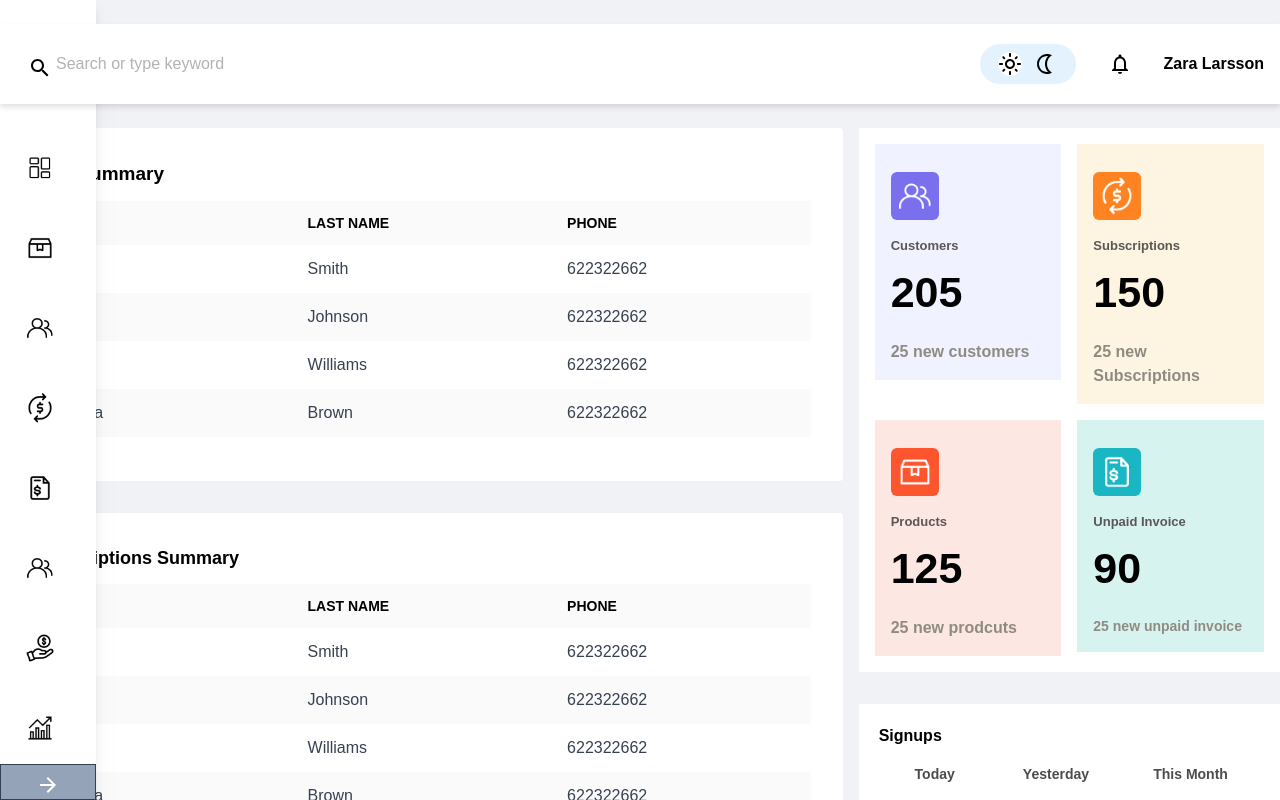
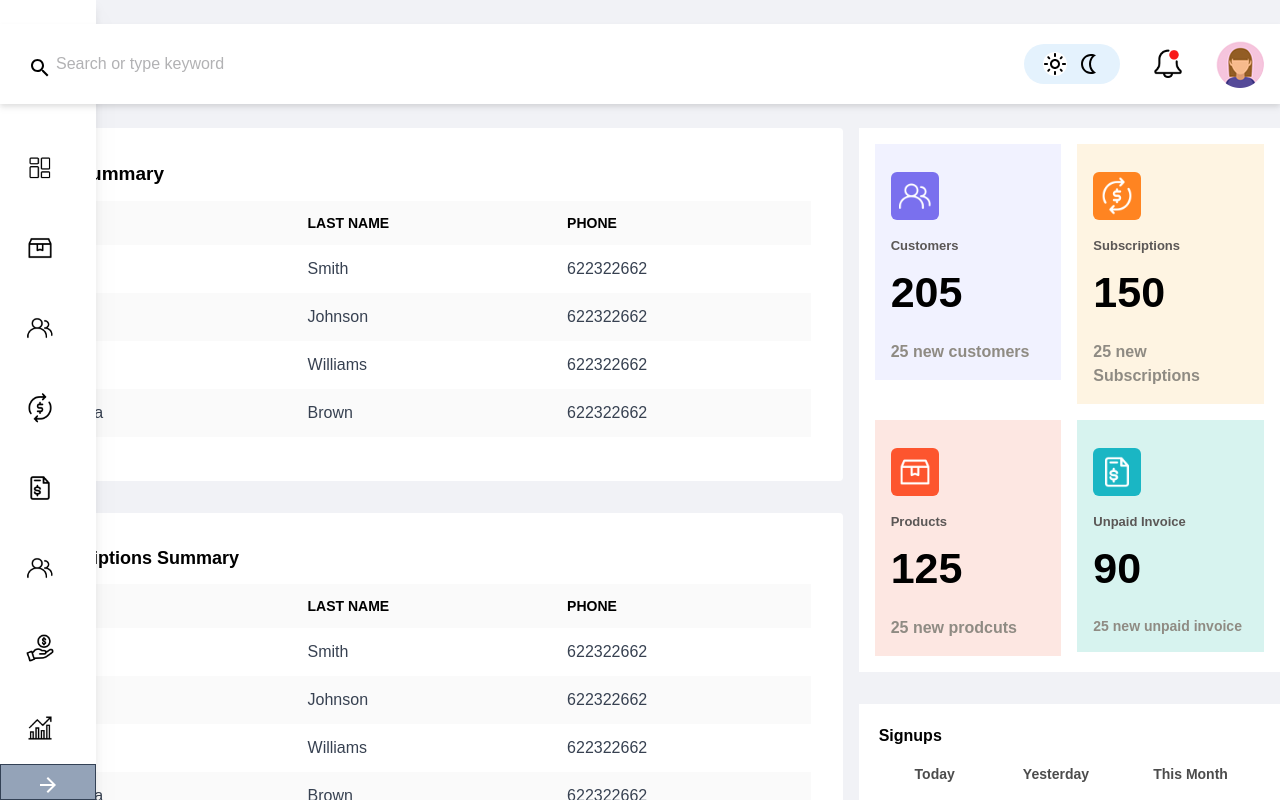
Before and after one commit to susantp/thamelui, a Next.js app: page / in a window 1280 px wide. Shown: the top 800 px of the page. Built offline with nearby package versions, Linux system fonts and the light colour scheme.

Commit message:
profile image

```diff
--- a/layouts/Navbar.jsx
+++ b/layouts/Navbar.jsx
@@ -50,28 +50,15 @@ export default function Navbar() {
           </div>
 
           <div>
-            <NotificationsIcon className="cursor-pointer" onClick={onDisplay} />
+            {/* <NotificationsIcon className="cursor-pointer" onClick={onDisplay} /> */}
+            <img className="w-8" src="./notification.png" alt="" />
           </div>
           <div>
-            <p className="font-bold text-[16px]">Zara Larsson</p>
+            {/* <p className="font-bold text-[16px]">Zara Larsson</p> */}
+            <img src="./profileimage.png" alt="" />
           </div>
         </div>
       </nav>
-      <div
-        style={{ display: display ? "block" : "none" }}
-        className="fixed right-0 top-16 w-96 h-screen  bg-white p-6 text-black shadow-2xl "
-      >
-        <span>
-          <CloseIcon
-            className="cursor-pointer absolute right-4"
-            onClick={hideDisplay}
-          />
-        </span>
-        <div className="flex flex-col justify-center gap-y-5 mt-10">
-          <AccountCircleIcon />
-          <span>Developer NITV</span>
-        </div>
-      </div>
     </>
   );
 }
```
Also changed, not shown: public/notification.png (added), public/profileimage.png (added).
